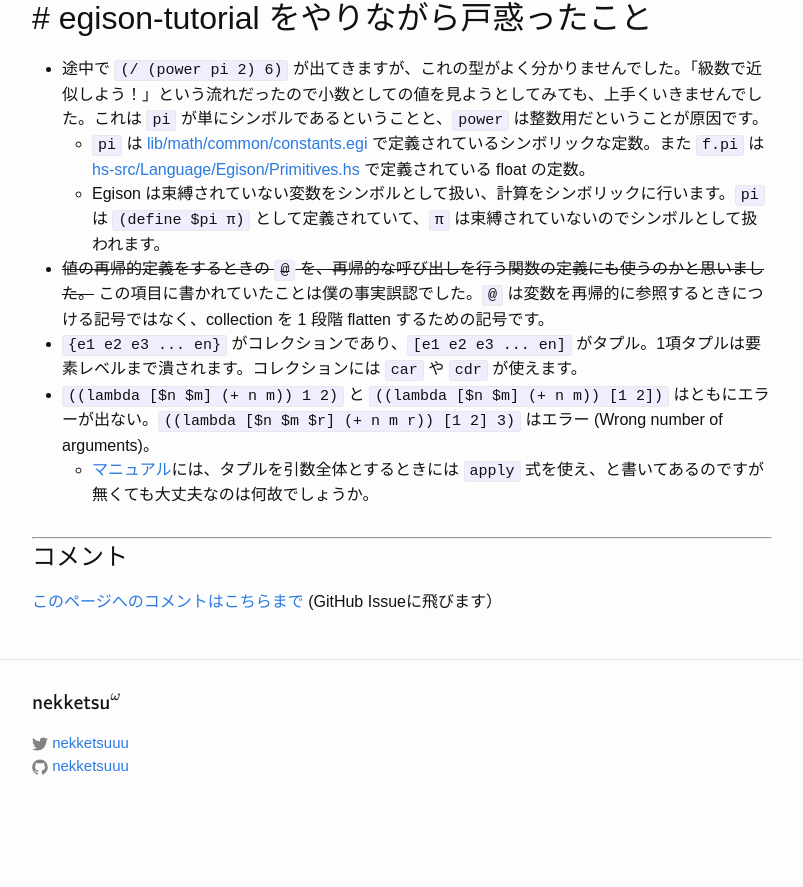
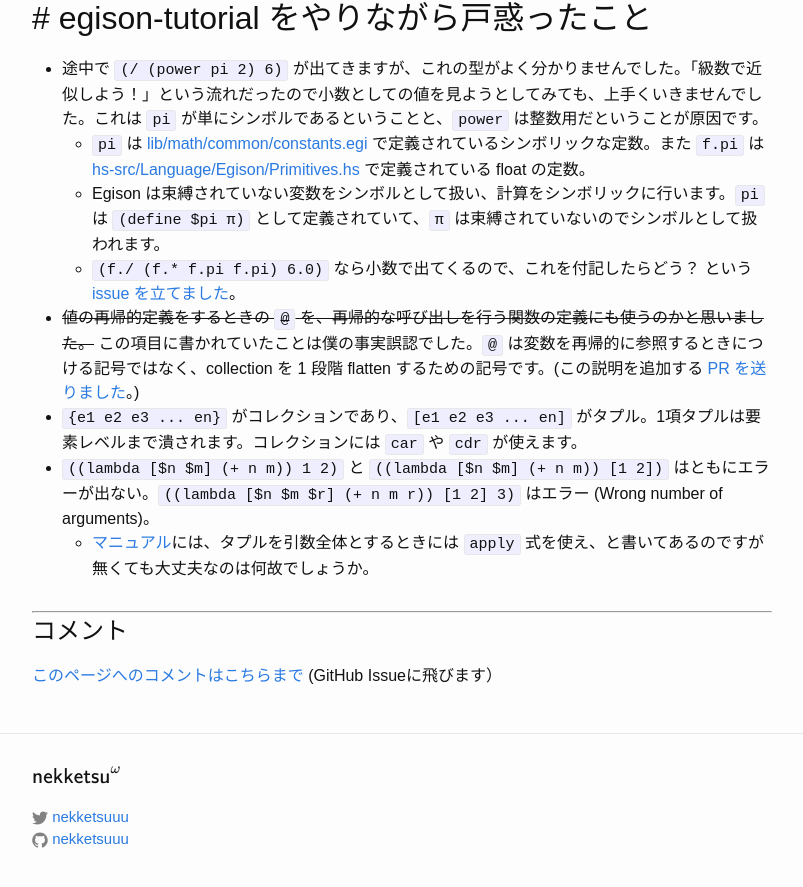
Before and after one commit to nekketsuuu/nekketsuuu.github.io, a Jekyll site: the page built from entries/_posts/2018-09-19-egison.md, in a window 1280 px wide and 900 px high, scrolled down 1100 px. Shown: the top 887 px of the window, without its empty margins (238-1041 px from the left). Built offline with Jekyll 4.4.1, drawn with Linux system fonts in a browser that asks for light colours; formulas are drawn with MathJax 3; before the commit the page ends 1937 px from its top, so only the background shows below that; some of the changed text lies outside the part shown.

Commit message:
[Entry #7] add info

```diff
--- a/entries/_posts/2018-09-19-egison.md
+++ b/entries/_posts/2018-09-19-egison.md
@@ -46,7 +46,8 @@ Plan construction failed.
 * 途中で `(/ (power pi 2) 6)` が出てきますが、これの型がよく分かりませんでした。「級数で近似しよう！」という流れだったので小数としての値を見ようとしてみても、上手くいきませんでした。これは `pi` が単にシンボルであるということと、`power` は整数用だということが原因です。
     * `pi` は [lib/math/common/constants.egi] で定義されているシンボリックな定数。また `f.pi` は [hs-src/Language/Egison/Primitives.hs] で定義されている float の定数。
     * Egison は束縛されていない変数をシンボルとして扱い、計算をシンボリックに行います。`pi` は `(define $pi π)` として定義されていて、`π` は束縛されていないのでシンボルとして扱われます。
-* <del>値の再帰的定義をするときの `@` を、再帰的な呼び出しを行う関数の定義にも使うのかと思いました。</del> この項目に書かれていたことは僕の事実誤認でした。`@` は変数を再帰的に参照するときにつける記号ではなく、collection を 1 段階 flatten するための記号です。
+    * `(f./ (f.* f.pi f.pi) 6.0)` なら小数で出てくるので、これを付記したらどう？ という [issue を立てました](https://github.com/egison/egison-tutorial/issues/6)。
+* <del>値の再帰的定義をするときの `@` を、再帰的な呼び出しを行う関数の定義にも使うのかと思いました。</del> この項目に書かれていたことは僕の事実誤認でした。`@` は変数を再帰的に参照するときにつける記号ではなく、collection を 1 段階 flatten するための記号です。(この説明を追加する [PR を送りました](https://github.com/egison/egison-tutorial/pull/7)。)
 * `{e1 e2 e3 ... en}` がコレクションであり、`[e1 e2 e3 ... en]` がタプル。1項タプルは要素レベルまで潰されます。コレクションには `car` や `cdr` が使えます。
 * `((lambda [$n $m] (+ n m)) 1 2)` と `((lambda [$n $m] (+ n m)) [1 2])` はともにエラーが出ない。`((lambda [$n $m $r] (+ n m r)) [1 2] 3)` はエラー (Wrong number of arguments)。
     * [マニュアル](https://www.egison.org/manual/basics.html#apply)には、タプルを引数全体とするときには `apply` 式を使え、と書いてあるのですが無くても大丈夫なのは何故でしょうか。
```
Also changed, not shown: other parts of entries/_posts/2018-09-19-egison.md (+1 -1 lines).
